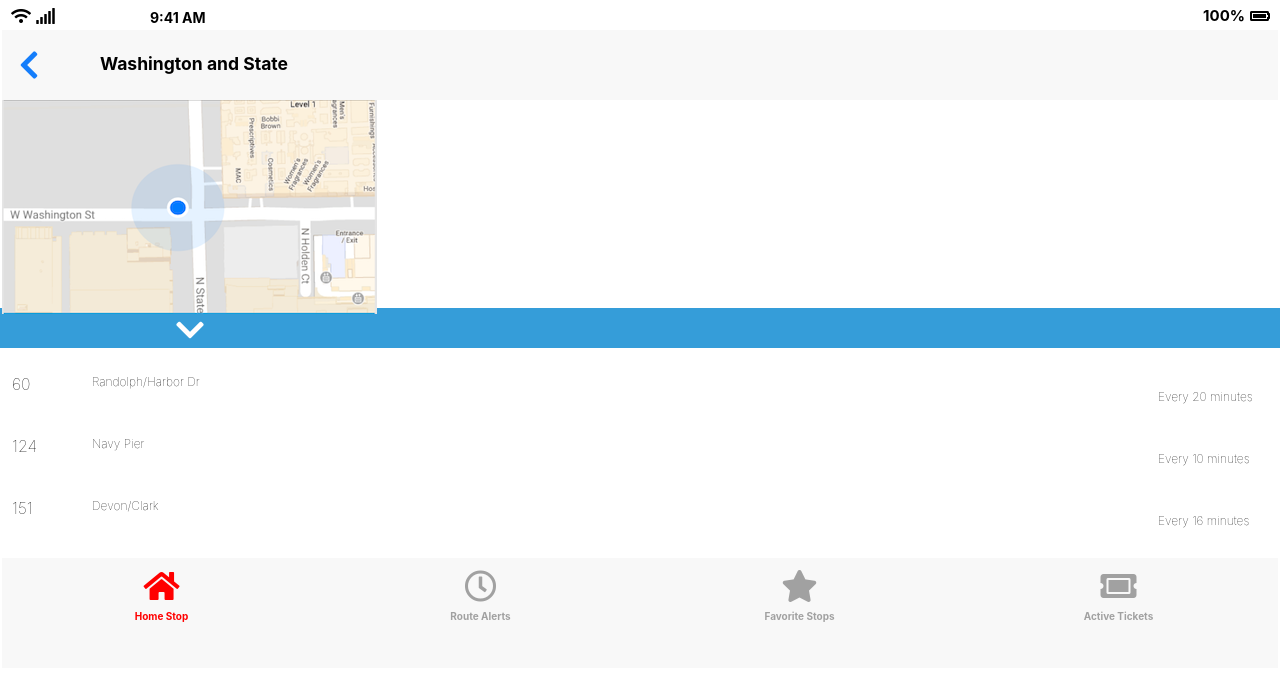
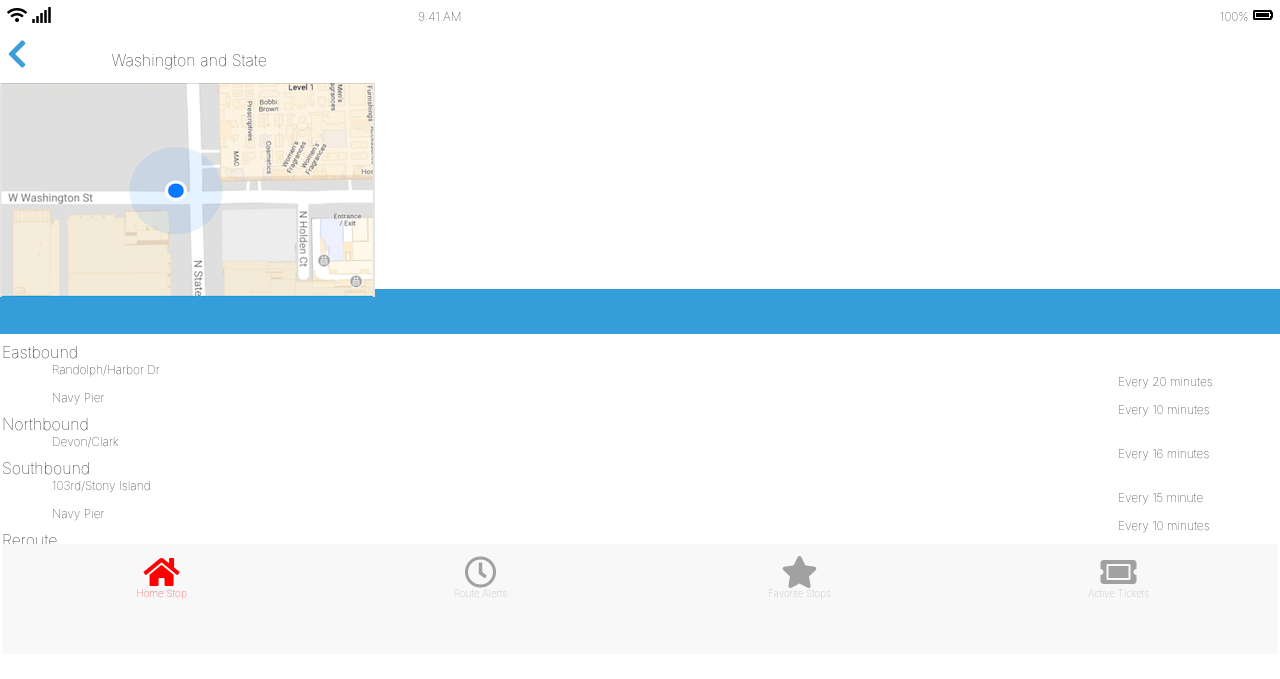
Before and after one commit to tonymontana94/BusyBus, a plain HTML site: page index.html in a window 1280 px wide. Drawn offline with Linux system fonts and the light colour scheme.

Commit message:
ALmost done

```diff
--- a/CSS/style2.css
+++ b/CSS/style2.css
@@ -7,69 +7,91 @@ font-weight: lighter;
 
 .container {
   width: 100%;
-  height: 667px;
 }
 
-/**Wifi**/
+/**StatusLeft**/
 .status-left {
-  margin: 1px;
-  float: left;
-  position: absolute;
-    top:5px;
-    left:10px;
+  display: inline-block;
+  margin: 5px;
 }
-/**Battery Icon**/
+/**StatusRight**/
 .status-right {
-  margin: 1px
+  display: inline-block;
+  margin: 5px;
   float: right;
-  position:absolute;
-    top:6px;
-    right: 10px;
 }
-/**100%**/
-.percent {
-  font-size: 10px;
-  float: right;
-  position: absolute;
-    top:-6px;
-    right: 35px;
+.status-right h2 {
+  display: inline-block;
+  font-size: 12px;
+}
+/**Time**/
+.time {
+  display: inline-block;
+  text-align: center;
+  font-size: 12px;
+  margin-left: 28%;
+}
+/**TopBar**/
+.top {
+  display: inline-block;
+  background-color: #FFFFFF;
+  width: 100%;
+}
+.back {
+  margin-top: 10px;
+  margin-left: 5px;
+  display: inline-block;
+  color: #3C9ED7;
+}
+.street {
+  display: inline-block;
+  margin-left: 80px;
+  margin-bottom: 15px;
+}
+
+/*Map*/
+.map {
+  margin-left: -2px;
+}
+/**expanderBar**/
+.expanderBar {
+  width: 102%;
+  height: 5px;
+}
+.expanderBar i {
+  display: inline-block;
+  padding-left: 48%;
+  padding-top: 3%;
+  color: white;
 
 }
-/**time**/
-.time {
-  font-size: 12px;
-  position: absolute;
-    left:150px;
-    top:-5px;
-}
-/**street name and top container**/
-.top {
-  margin-top: 30px;
-  margin-bottom: 0px;
-  background-color: #F8F8F8;
-  height: 70px;
-}
-/**back button**/
-.back {
-  padding: 4px;
-  float: left;
-  color: #157EFB;
-  position: absolute;
-    top:45px;
-    left:15px;
-}
-/**street name**/
-.street {
-  font-size: 15px;
-  position: absolute;
-  left: 100px;
-  top: 35px;
-}
+/*Table*/
+
+
+
+
+
+
+
+
+
+
+
+
+
+
+
 /**Map**/
 map {
 width:100%;
 }
 
+/*Table*/
+
+.row line {
+  display: inline-block;
+
+}
 .table {
   height: 200px;
   overflow-y: scroll;
@@ -98,9 +120,6 @@ margin-left: 50px;
   font-size: 12px;
   margin-right: 50px;
 }
-
-
-
 
 
 
--- a/index.html
+++ b/index.html
@@ -3,48 +3,42 @@
 <head>
 <meta charset="utf-8">
 <meta name="viewport" content="width=device-width, initial-scale=1">
+<link rel="stylesheet" href="css/reset.css">
 <link rel="stylesheet" href="css/style2.css">
 <link rel="stylesheet" href="https://use.fontawesome.com/releases/v5.2.0/css/all.css" integrity="sha384-hWVjflwFxL6sNzntih27bfxkr27PmbbK/iSvJ+a4+0owXq79v+lsFkW54bOGbiDQ" crossorigin="anonymous">
 </head>
 <body>
   <section class="container">
-    <header class="status">    </header>
+    <header class="status">
       <section class="status-left">
-        <id class="Wifi">
         <i class="fas fa-wifi fa-1x"></i>
-        </id>
-        <id class="signal">
         <i class="fas fa-signal fa-1x"></i>
-        </id>
       </section>
       <section class="status-right">
-        <id class="battery">
+        <h2> 100% </h2>
         <i class="fas fa-battery-full fa-1x"></i>
-        </id>
       </section>
-      <id class="percent">
-      <h2> 100% </h2>
-      </id>
-      <id class="time">
-      <h3>9:41 AM</h3>
-      </id>
+        <i class="time">
+        <h3>9:41 AM</h3>
+        </i>
+      </header>
 <nav class="top">
-  <id class="back">
+  <i class="back">
   <i class="fas fa-chevron-left fa-2x"></i>
-  </id>
-  <id class="street">
+  </i>
+  <i class="street">
   <h1> Washington and State </h1>
-  </id>
+  </i>
 </nav>
 <section class="map">
     <img src="images/map.png">
 </section>
 <section class="expanderBar">
-  <id class="down">
   <i class="fas fa-chevron-down fa-2x"></i>
-  </id>
 </section>
 <section class="table">
+    <ul class="row">
+      <li class= "Direction"> Eastbound </li>
     <ul class="row">
       <li class= "line">60</li>
       <li class= "destination">Randolph/Harbor Dr</li>
@@ -56,10 +50,14 @@
       <li class= "frequency">Every 10 minutes</li>
     </ul>
     <ul class="row">
+      <li class= "Direction"> Northbound </li>
+    <ul class="row">
       <li class= "line">151</li>
       <li class= "destination">Devon/Clark</li>
       <li class= "frequency">Every 16 minutes</li>
     </ul>
+    <ul class="row">
+      <li class= "Direction"> Southbound </li>
     <ul class="row">
       <li class= "line">J14</li>
       <li class= "destination">103rd/Stony Island</li>
@@ -71,10 +69,14 @@
       <li class= "frequency">Every 10 minutes</li>
     </ul>
     <ul class="row">
+      <li class= "Direction"> Reroute </li>
+    <ul class="row">
       <li class= "line">6x</li>
       <li class= "destination">Jackson Park Express</li>
       <li class= "frequency">N/A</li>
     </ul>
+    <ul class="row">
+      <li class= "Direction"> Out of Service </li>
     <ul class="row">
       <li class= "line">4</li>
       <li class= "destination">Cottage Grove</li>
```
